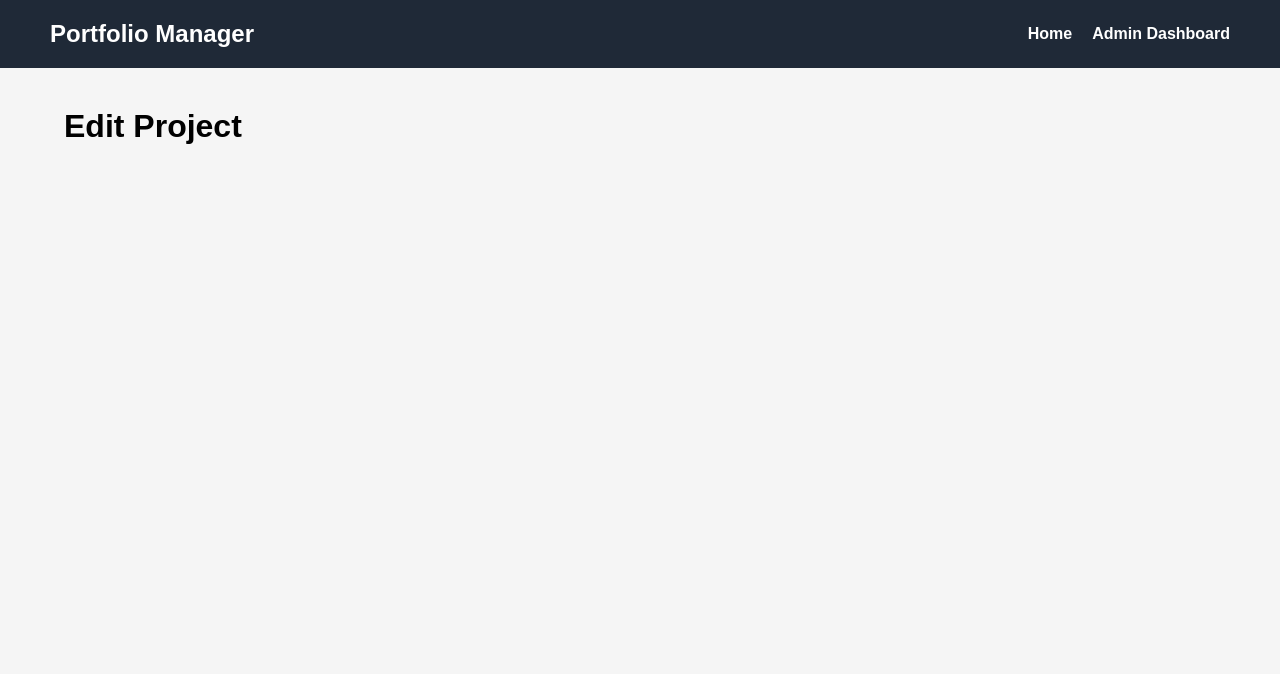
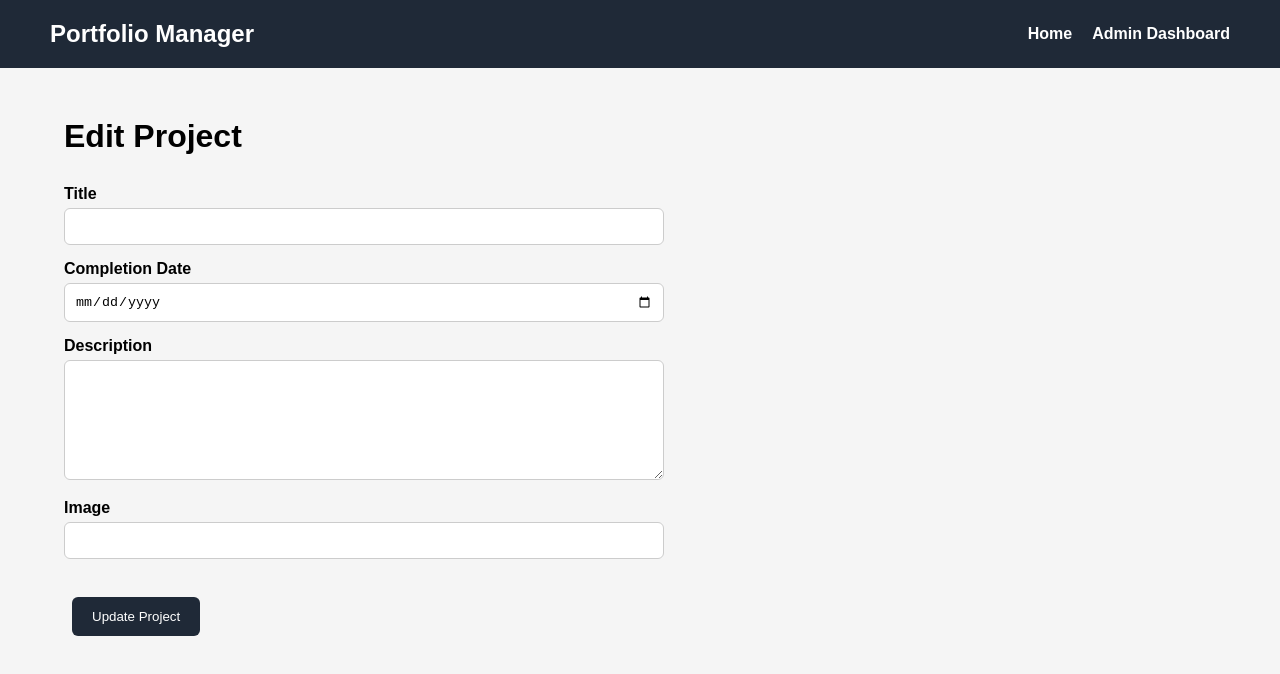
Before and after one commit to fdebugging/COMP229-401, a React (Vite) app in the folder Assignment3/: page /projects/edit/1 in a window 1280 px wide. Shown: the top 674 px of the page. Built offline with nearby package versions, Linux system fonts and the light colour scheme; no server answers.

Commit message:
Complete Project Page

```diff
--- a/Assignment3/src/projects/AddProject.jsx
+++ b/Assignment3/src/projects/AddProject.jsx
@@ -1,7 +1,81 @@
+import { useState } from "react";
+import { useNavigate } from "react-router-dom";
+import api from "../api/api";
+
 function AddProject() {
+  const navigate = useNavigate();
+
+  const [project, setProject] = useState({
+    title: "",
+    completion: "",
+    description: "",
+    image: "",
+  });
+
+  const handleChange = (e) => {
+    setProject({
+      ...project,
+      [e.target.name]: e.target.value,
+    });
+  };
+
+  const handleSubmit = async (e) => {
+    e.preventDefault();
+
+    try {
+      await api.post("/projects", project);
+      navigate("/projects");
+    } catch (error) {
+      console.error(error);
+      alert("Failed to add project.");
+    }
+  };
+
   return (
     <div className="container">
       <h1>Add Project</h1>
+
+      <form onSubmit={handleSubmit}>
+        <label>Title</label>
+        <input
+          type="text"
+          name="title"
+          value={project.title}
+          onChange={handleChange}
+          required
+        />
+
+        <label>Completion Date</label>
+        <input
+          type="date"
+          name="completion"
+          value={project.completion}
+          onChange={handleChange}
+          required
+        />
+
+        <label>Description</label>
+        <textarea
+          name="description"
+          value={project.description}
+          onChange={handleChange}
+          required
+        />
+
+        <label>Image</label>
+        <input
+          type="text"
+          name="image"
+          value={project.image}
+          onChange={handleChange}
+          placeholder="Image URL or filename"
+        />
+
+        <br />
+        <br />
+
+        <button type="submit">Save Project</button>
+      </form>
     </div>
   );
 }
--- a/Assignment3/src/projects/EditProject.jsx
+++ b/Assignment3/src/projects/EditProject.jsx
@@ -1,7 +1,102 @@
+import { useEffect, useState } from "react";
+import { useNavigate, useParams } from "react-router-dom";
+import api from "../api/api";
+
 function EditProject() {
+  const { id } = useParams();
+  const navigate = useNavigate();
+
+  const [project, setProject] = useState({
+    title: "",
+    completion: "",
+    description: "",
+    image: "",
+  });
+
+  useEffect(() => {
+    loadProject();
+  }, []);
+
+  async function loadProject() {
+    try {
+      const response = await api.get(`/projects/${id}`);
+
+      setProject({
+        title: response.data.data.title,
+        completion: response.data.data.completion
+          ? response.data.data.completion.substring(0, 10)
+          : "",
+        description: response.data.data.description,
+        image: response.data.data.image,
+      });
+    } catch (error) {
+      console.error(error);
+    }
+  }
+
+  const handleChange = (e) => {
+    setProject({
+      ...project,
+      [e.target.name]: e.target.value,
+    });
+  };
+
+  const handleSubmit = async (e) => {
+    e.preventDefault();
+
+    try {
+      await api.put(`/projects/${id}`, project);
+      navigate("/projects");
+    } catch (error) {
+      console.error(error);
+      alert("Failed to update project.");
+    }
+  };
+
   return (
     <div className="container">
       <h1>Edit Project</h1>
+
+      <form onSubmit={handleSubmit}>
+        <label>Title</label>
+        <input
+          type="text"
+          name="title"
+          value={project.title}
+          onChange={handleChange}
+          required
+        />
+
+        <label>Completion Date</label>
+        <input
+          type="date"
+          name="completion"
+          value={project.completion}
+          onChange={handleChange}
+          required
+        />
+
+        <label>Description</label>
+        <textarea
+          name="description"
+          value={project.description}
+          onChange={handleChange}
+          required
+        />
+
+        <label>Image</label>
+        <input
+          type="text"
+          name="image"
+          value={project.image}
+          onChange={handleChange}
+        />
+
+        <br />
+        <br />
+
+        <button type="submit">Update Project</button>
+      </form>
     </div>
   );
 }
--- a/Assignment3/src/projects/ProjectList.jsx
+++ b/Assignment3/src/projects/ProjectList.jsx
@@ -31,11 +31,13 @@ function ProjectList() {
 
   return (
     <div className="container">
-      <h1>Projects</h1>
+      <div className="page-header">
+        <h1>Projects</h1>
 
-      <Link className="card" to="/projects/add">
-        Add Project
-      </Link>
+        <Link className="add-btn" to="/projects/add">
+             Add Project
+        </Link>
+    </div>
 
       <table>
         <thead>
@@ -58,7 +60,15 @@ function ProjectList() {
                   : ""}
               </td>
               <td>{project.description}</td>
-              <td>{project.image}</td>
+              <td>
+                {project.image && (
+                    <img
+                        src={project.image}
+                        alt={project.title}
+                        className="project-image"
+                    />
+                )}
+              </td>
               <td>
                 <Link to={`/projects/edit/${project.id}`}>Edit</Link>
                 {" | "}
--- a/Assignment3/src/styles/main.css
+++ b/Assignment3/src/styles/main.css
@@ -34,7 +34,7 @@ body {
 .container {
     width: 90%;
     margin: auto;
-    padding: 40px 0;
+    padding: 50px 0;
 }
 
 .container h1 {
@@ -102,3 +102,67 @@ button {
   cursor: pointer;
   margin-left: 8px;
 }
+form {
+  max-width: 600px;
+  margin-top: 30px;
+}
+
+form label {
+  display: block;
+  margin-top: 15px;
+  font-weight: bold;
+}
+
+form input,
+form textarea {
+  width: 100%;
+  padding: 10px;
+  margin-top: 5px;
+  border: 1px solid #ccc;
+  border-radius: 6px;
+}
+
+form textarea {
+  height: 120px;
+}
+
+form button {
+  margin-top: 20px;
+  padding: 12px 20px;
+  background: #1f2937;
+  color: white;
+  border: none;
+  border-radius: 6px;
+}
+
+form button:hover {
+  background: #374151;
+}
+.add-btn {
+  display: inline-block;
+  margin: 20px 0;
+  padding: 12px 20px;
+  background: #2563eb;
+  color: white;
+  text-decoration: none;
+  border-radius: 6px;
+  font-weight: bold;
+  transition: 0.3s;
+}
+
+.add-btn:hover {
+  background: #1d4ed8;
+}
+.page-header {
+  display: flex;
+  justify-content: space-between;
+  align-items: center;
+  margin-bottom: 25px;
+}
+.project-image {
+  width: 120px;
+  height: 80px;
+  object-fit: contain;
+  border-radius: 6px;
+  background: #f5f5f5;
+}
```
